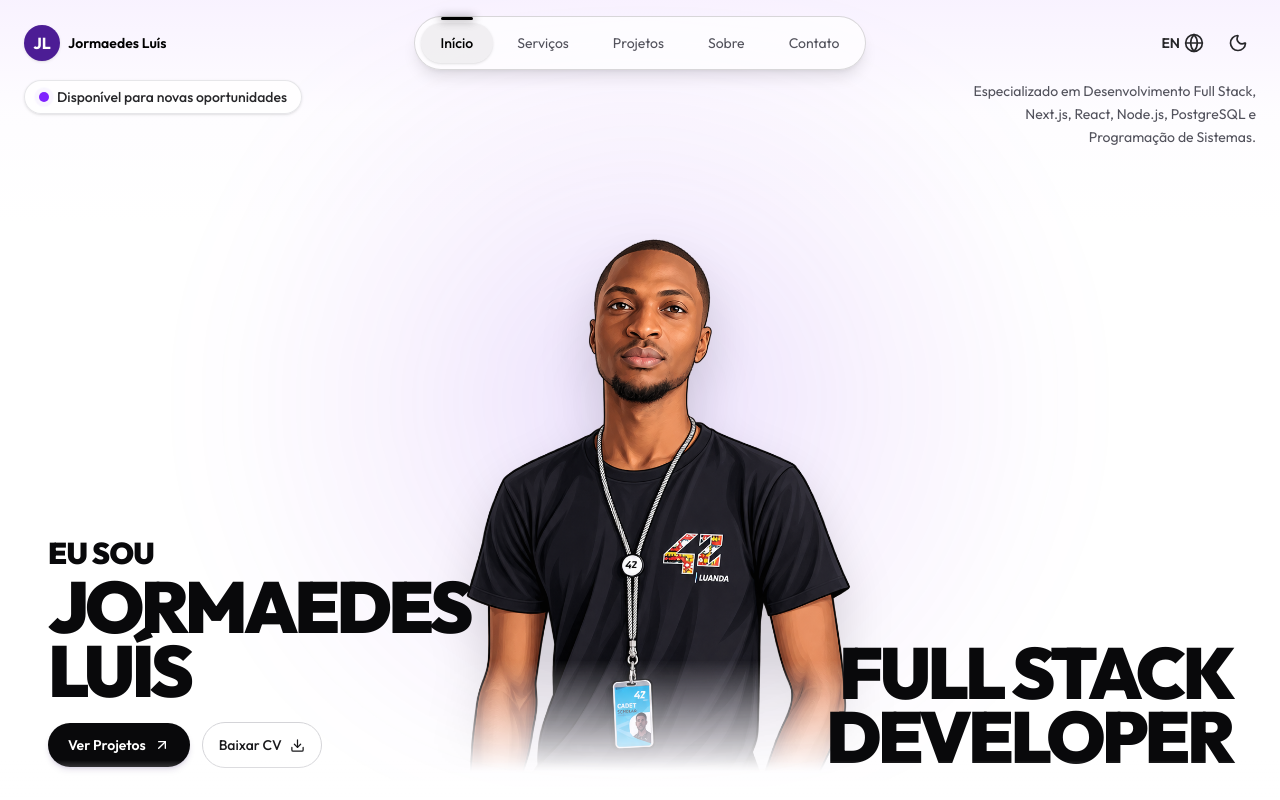
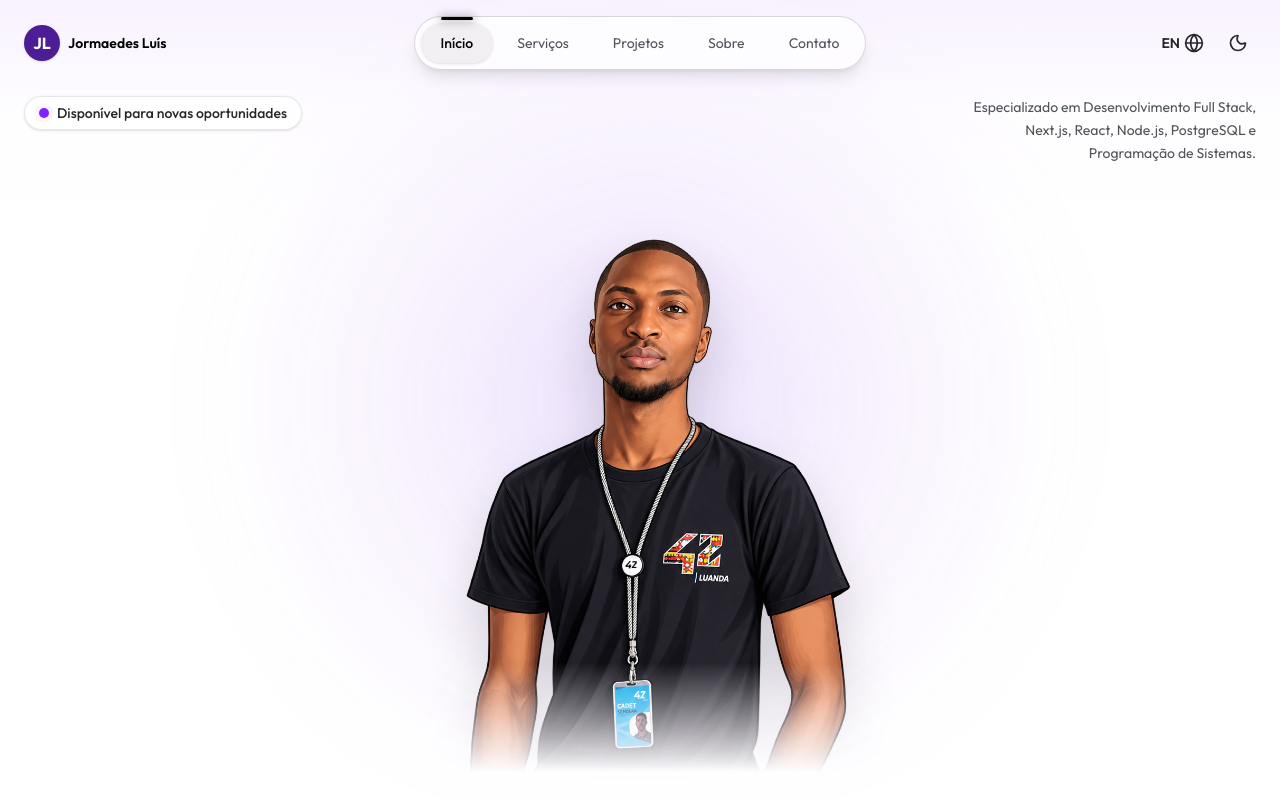
Before and after one commit to jormaedes/portfolio, a Next.js app: page / in a window 1280 px wide. Built offline with nearby package versions, Linux system fonts and the light colour scheme.

Commit message:
refactor: clean up HeroSection component by removing unnecessary comments and improving layout animations

```diff
--- a/src/components/HeroSection.tsx
+++ b/src/components/HeroSection.tsx
@@ -5,16 +5,6 @@ import Link from "next/link";
 import { Download, ArrowUpRight } from "lucide-react";
 import useLangStore from "@/app/store/lang";
 
-/**
- * -----------------------------------------------------------------------------
- * IMAGEM DO HERO
- * -----------------------------------------------------------------------------
- * Para trocar a foto no futuro, basta alterar o caminho do arquivo abaixo
- * (ex: "/minha-foto.png") ou substituir o arquivo físico em /public/photo.png.
- * O container foi desenhado para se autoajustar, centralizar e aplicar máscara
- * suave na base para qualquer imagem.
- * -----------------------------------------------------------------------------
- */
 const HERO_IMAGE = "/photo.png";
 
 const heroContent = {
@@ -48,12 +38,7 @@ export default function HeroSection() {
     const { lang } = useLangStore();
 
     return (
-        <section className="absolute inset-0 w-full h-screen h-dvh max-h-screen flex flex-col justify-between overflow-hidden bg-white dark:bg-[#0d0d12] transition-colors duration-500 z-0">
-            {/* -----------------------------------------------------------------
-                GRADIENTES DE FUNDO (LIGHT & DARK COM ROXO ELEGANTE)
-                O gradiente começa no topo absoluto (0) para fluir sob o Header
-                ----------------------------------------------------------------- */}
-            {/* Brilho radial central em tom roxo profundo / violeta elegante */}
+        <section className="relative w-full h-screen h-dvh max-h-screen flex flex-col justify-between overflow-hidden bg-white dark:bg-[#0d0d12] transition-colors duration-500 z-0">
             <div
                 aria-hidden="true"
                 className="pointer-events-none absolute inset-0 z-0 flex items-center justify-center"
@@ -61,21 +46,16 @@ export default function HeroSection() {
                 <div className="w-[500px] sm:w-[720px] lg:w-[960px] h-[450px] sm:h-[600px] lg:h-[720px] rounded-full bg-[radial-gradient(circle_at_center,rgba(124,58,237,0.16)_0%,rgba(147,51,234,0.06)_40%,transparent_75%)] dark:bg-[radial-gradient(circle_at_center,rgba(109,40,217,0.34)_0%,rgba(59,7,100,0.22)_45%,transparent_75%)] blur-2xl" />
             </div>
 
-            {/* Gradiente superior suave fluindo por detrás da barra de navegação */}
             <div
                 aria-hidden="true"
                 className="pointer-events-none absolute inset-x-0 top-0 h-44 sm:h-56 bg-gradient-to-b from-purple-200/30 via-purple-100/10 to-transparent dark:from-purple-950/40 dark:via-purple-950/10 to-transparent z-0"
             />
 
-            {/* -----------------------------------------------------------------
-                CONTAINER PRINCIPAL
-                Preenche 100% da viewport e adapta-se a qualquer dispositivo
-                ----------------------------------------------------------------- */}
-            <div className="container mx-auto px-4 sm:px-6 relative z-10 flex-1 flex flex-col justify-between pt-16 sm:pt-20 pb-3 sm:pb-6 overflow-hidden">
+            <div className="container mx-auto px-4 sm:px-6 relative z-10 flex-1 flex flex-col justify-between pt-20 sm:pt-24 pb-4 sm:pb-6 overflow-hidden">
                 {/* LINHA SUPERIOR: Badge (Esquerda) e Resumo (Direita) */}
                 <div className="flex items-start justify-between gap-3 z-20">
-                    {/* Badge com ponto luminoso pulsante */}
-                    <div className="inline-flex items-center gap-2 px-3 py-1 sm:px-3.5 sm:py-1.5 rounded-full border border-zinc-200/90 dark:border-zinc-800/90 bg-white/80 dark:bg-zinc-900/80 backdrop-blur-md shadow-sm transition-all duration-300 hover:border-violet-500/50">
+                    {/* Badge com ponto luminoso pulsante - Anima a partir da esquerda */}
+                    <div className="inline-flex items-center gap-2 px-3 py-1 sm:px-3.5 sm:py-1.5 rounded-full border border-zinc-200/90 dark:border-zinc-800/90 bg-white/80 dark:bg-zinc-900/80 backdrop-blur-md shadow-sm transition-all duration-300 hover:border-violet-500/50 animate-slide-left [animation-delay:150ms]">
                         <span className="relative flex h-2 w-2 sm:h-2.5 sm:w-2.5">
                             <span className="animate-ping absolute inline-flex h-full w-full rounded-full bg-violet-500 opacity-75 dark:bg-violet-400" />
                             <span className="relative inline-flex rounded-full h-2 w-2 sm:h-2.5 sm:w-2.5 bg-violet-600 dark:bg-violet-400" />
@@ -85,16 +65,16 @@ export default function HeroSection() {
                         </span>
                     </div>
 
-                    {/* Resumo de Especialidades */}
-                    <div className="max-w-[190px] sm:max-w-[280px] md:max-w-[320px] text-right">
+                    {/* Resumo de Especialidades - Anima a partir da direita */}
+                    <div className="max-w-[190px] sm:max-w-[280px] md:max-w-[320px] text-right animate-slide-right [animation-delay:150ms]">
                         <p className="text-[10px] sm:text-xs md:text-sm font-normal text-zinc-600 dark:text-zinc-400 leading-tight sm:leading-relaxed">
                             {heroContent.specialization[lang]}
                         </p>
                     </div>
                 </div>
 
-                {/* ÁREA CENTRAL: FOTO DO AUTOR (Única, responsiva e com altura adaptável) */}
-                <div className="relative flex-1 min-h-[220px] w-full flex items-end justify-center z-10 my-1">
+                {/* ÁREA CENTRAL: FOTO DO AUTOR - Anima a partir de baixo */}
+                <div className="relative flex-1 min-h-[220px] w-full flex items-end justify-center z-10 my-1 animate-slide-up [animation-delay:250ms]">
                     <div className="relative w-full max-w-[260px] sm:max-w-[340px] md:max-w-[420px] lg:max-w-[480px] xl:max-w-[540px] h-full flex items-end justify-center">
                         <Image
                             src={HERO_IMAGE}
@@ -114,13 +94,8 @@ export default function HeroSection() {
                     </div>
                 </div>
 
-                {/* -------------------------------------------------------------
-                    INFORMAÇÕES INFERIORES - DESKTOP (lg e acima)
-                    Fixadas na base à esquerda e à direita em volta da foto
-                    ------------------------------------------------------------- */}
-                {/* Desktop - Esquerda: Nome e Botões */}
                 <div className="hidden lg:flex flex-col justify-end absolute bottom-6 xl:bottom-8 left-6 xl:left-12 z-20 max-w-[340px] xl:max-w-[380px]">
-                    <div className="space-y-1">
+                    <div className="space-y-1 animate-slide-left [animation-delay:300ms]">
                         <p className="text-2xl xl:text-3xl font-black tracking-tight text-zinc-950 dark:text-zinc-100 uppercase">
                             {heroContent.iam[lang]}
                         </p>
@@ -131,7 +106,7 @@ export default function HeroSection() {
                         </h1>
                     </div>
 
-                    <div className="flex flex-wrap items-center gap-3 pt-5">
+                    <div className="flex flex-wrap items-center gap-3 pt-5 animate-slide-left [animation-delay:450ms]">
                         <Link
                             href="#projects"
                             className="group inline-flex items-center gap-2 rounded-full bg-zinc-950 dark:bg-white text-white dark:text-zinc-950 px-5 py-2.5 xl:py-3 text-sm font-semibold transition-all duration-300 hover:bg-zinc-800 dark:hover:bg-zinc-200 hover:scale-[1.02] active:scale-[0.98] shadow-md shadow-violet-950/15 dark:shadow-violet-500/10 cursor-pointer"
@@ -157,8 +132,7 @@ export default function HeroSection() {
                     </div>
                 </div>
 
-                {/* Desktop - Direita: FULL STACK DEVELOPER */}
-                <div className="hidden lg:block absolute bottom-6 xl:bottom-8 right-6 xl:right-12 z-20 text-right">
+                <div className="hidden lg:block absolute bottom-6 xl:bottom-8 right-6 xl:right-12 z-20 text-right animate-slide-right [animation-delay:350ms]">
                     <h2 className="text-5xl xl:text-7xl font-black tracking-tighter uppercase leading-[0.88] text-zinc-950 dark:text-white">
                         {heroContent.roleFirst}
                         <br />
@@ -166,13 +140,8 @@ export default function HeroSection() {
                     </h2>
                 </div>
 
-                {/* -------------------------------------------------------------
-                    INFORMAÇÕES INFERIORES - MOBILE / TELAS PEQUENAS (< lg)
-                    Barra horizontal compacta sem rolagem
-                    ------------------------------------------------------------- */}
                 <div className="lg:hidden z-20 flex items-end justify-between gap-2 pt-1">
-                    {/* Nome & Botões no Mobile */}
-                    <div className="space-y-1 max-w-[62%] sm:max-w-[65%]">
+                    <div className="space-y-1 max-w-[62%] sm:max-w-[65%] animate-slide-left [animation-delay:300ms]">
                         <p className="text-[11px] sm:text-xs font-extrabold tracking-wider text-zinc-500 dark:text-zinc-400 uppercase">
                             {heroContent.iam[lang]}
                         </p>
@@ -200,8 +169,7 @@ export default function HeroSection() {
                         </div>
                     </div>
 
-                    {/* Cargo no Mobile */}
-                    <div className="text-right">
+                    <div className="text-right animate-slide-right [animation-delay:350ms]">
                         <h2 className="text-lg sm:text-2xl font-black tracking-tight uppercase leading-[0.9] text-zinc-950 dark:text-white">
                             {heroContent.roleFirst}
                             <br />
@@ -210,12 +178,6 @@ export default function HeroSection() {
                     </div>
                 </div>
             </div>
-
-            {/* Suave degradê inferior */}
-            <div
-                aria-hidden="true"
-                className="pointer-events-none absolute bottom-0 inset-x-0 h-10 bg-gradient-to-t from-white dark:from-[#0d0d12] to-transparent z-10"
-            />
         </section>
     );
 }
```
